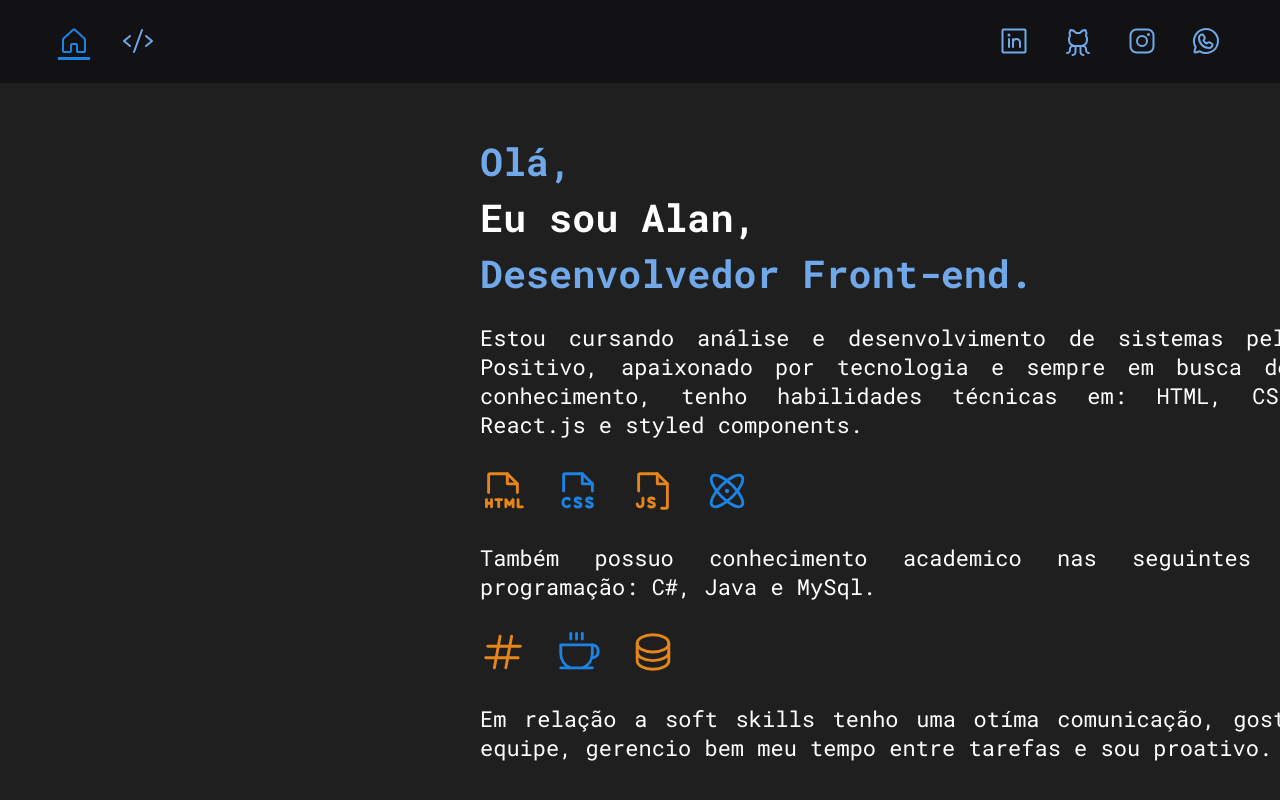
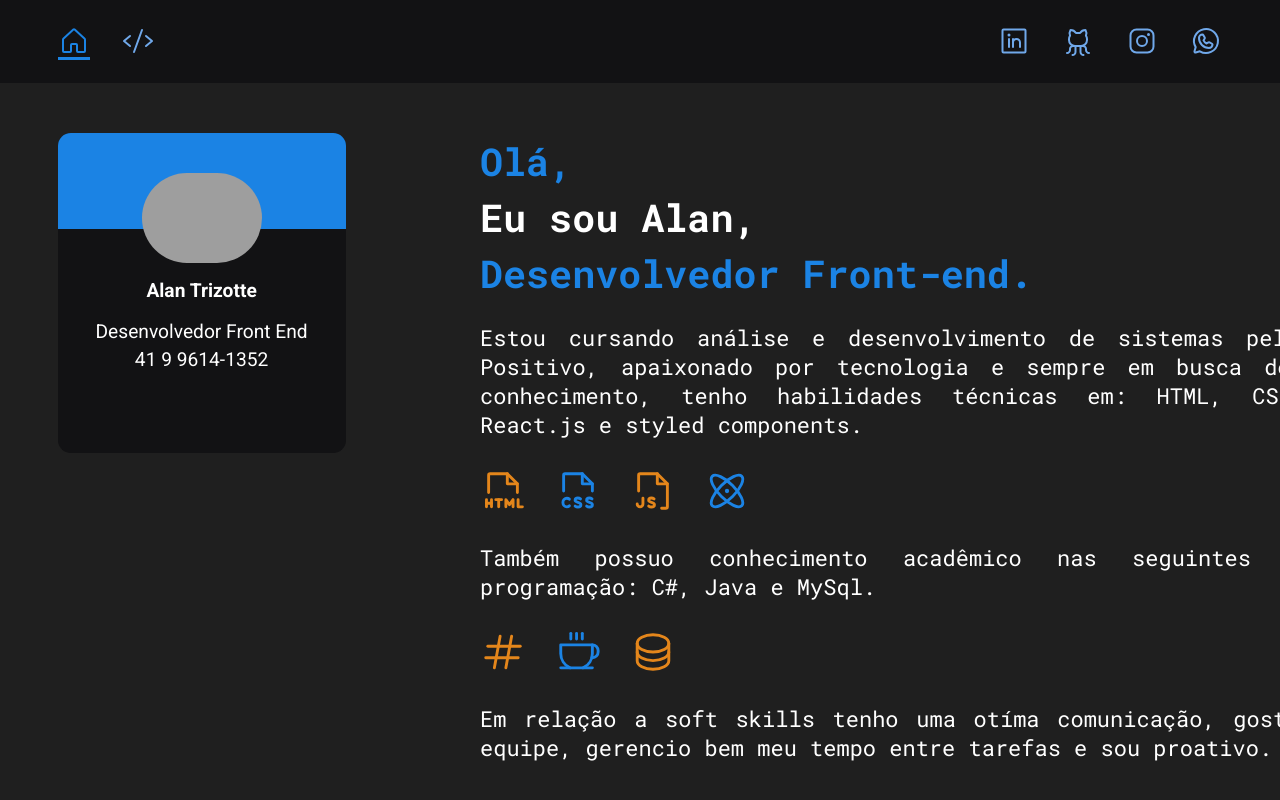
Before and after one commit to Alantrizotte06/AlanTrizotte, a React (Vite) app: page / in a window 1280 px wide. Shown: the top 800 px of the page. Built offline with nearby package versions, Linux system fonts and the light colour scheme; grey boxes are pictures that could not be loaded.

Commit message:
Componentes: Finalização do Profile.

```diff
--- /dev/null
+++ b/src/components/Profile/index.tsx
@@ -0,0 +1,24 @@
+import {
+  ProfileContainer,
+  ProfileCover,
+  ProfileInfo,
+  ProfilePhoto,
+} from "./styles";
+
+export function Profile() {
+  return (
+    <ProfileContainer>
+      <ProfileCover />
+      <ProfileInfo>
+        <ProfilePhoto
+          src="https://github.com/Alantrizotte06.png"
+          alt="Profile Image"
+        />
+        <strong>Alan Trizotte</strong>
+
+        <span>Desenvolvedor Front End</span>
+        <span>41 9 9614-1352</span>
+      </ProfileInfo>
+    </ProfileContainer>
+  );
+}
--- /dev/null
+++ b/src/components/Profile/styles.ts
@@ -0,0 +1,46 @@
+import styled from "styled-components";
+
+export const ProfileContainer = styled.aside`
+  position: fixed;
+  left: 3.6rem;
+  width: 18rem;
+  height: 20rem;
+  background: ${(props) => props.theme["black"]};
+  border-radius: 0.8rem;
+
+  overflow: hidden;
+`;
+
+export const ProfileCover = styled.div`
+  width: 100%;
+  height: 30%;
+  background: ${(props) => props.theme["blue-400"]};
+
+  object-fit: cover;
+`;
+
+export const ProfileInfo = styled.div`
+  display: flex;
+  flex-direction: column;
+
+  align-items: center;
+  margin-top: -3.5rem;
+
+  font-family: "Roboto";
+  font-size: 1.2rem;
+
+  strong {
+    margin: 1rem;
+  }
+
+  span {
+    line-height: 1.8rem;
+  }
+`;
+
+export const ProfilePhoto = styled.img`
+  width: 120px;
+  height: auto;
+
+  border-radius: 120px;
+`;
--- a/src/layouts/DefaultLayout/index.tsx
+++ b/src/layouts/DefaultLayout/index.tsx
@@ -1,5 +1,5 @@
 import { Outlet } from "react-router-dom";
-import { Header } from "../../pages/Header";
+import { Header } from "../../components/Header";
 import { LayoutContainer } from "./styles";
 
 export function DefaultLayout() {
--- a/src/pages/Home/index.tsx
+++ b/src/pages/Home/index.tsx
@@ -13,10 +13,12 @@ import {
   PersonalPresentation,
   SkillsImg,
 } from "./styles";
+import { Profile } from "../../components/Profile";
 
 export function Home() {
   return (
     <HomeContainer>
+      <Profile />
       <PersonalPresentation>
         <p>Olá,</p>
         <p>Eu sou Alan,</p>
@@ -36,7 +38,7 @@ export function Home() {
           <Atom size={46} />
         </SkillsImg>
         <p>
-          Também possuo conhecimento academico nas seguintes linguagens de
+          Também possuo conhecimento acadêmico nas seguintes linguagens de
           programação: C#, Java e MySql.
         </p>
         <SkillsImg>
--- a/src/pages/Home/styles.ts
+++ b/src/pages/Home/styles.ts
@@ -2,7 +2,7 @@ import styled, { keyframes } from "styled-components";
 
 const slideIn = keyframes`
   from {
-    transform: translateX(-200px);
+    transform: translateX(-50px);
     opacity: 0;
   }
   to {
@@ -21,7 +21,7 @@ export const HomeContainer = styled.main`
 `;
 
 export const PersonalPresentation = styled.div`
-  color: ${(props) => props.theme["blue-200"]};
+  color: ${(props) => props.theme["blue-400"]};
   line-height: 3.5rem;
   font-weight: bold;
   font-size: 2.4rem;
```
Also changed, not shown: src/assets/heavencactus.jpg (added), src/components/Header/index.tsx (renamed from src/pages/Header/index.tsx), src/components/Header/styles.ts (renamed from src/pages/Header/styles.ts).
